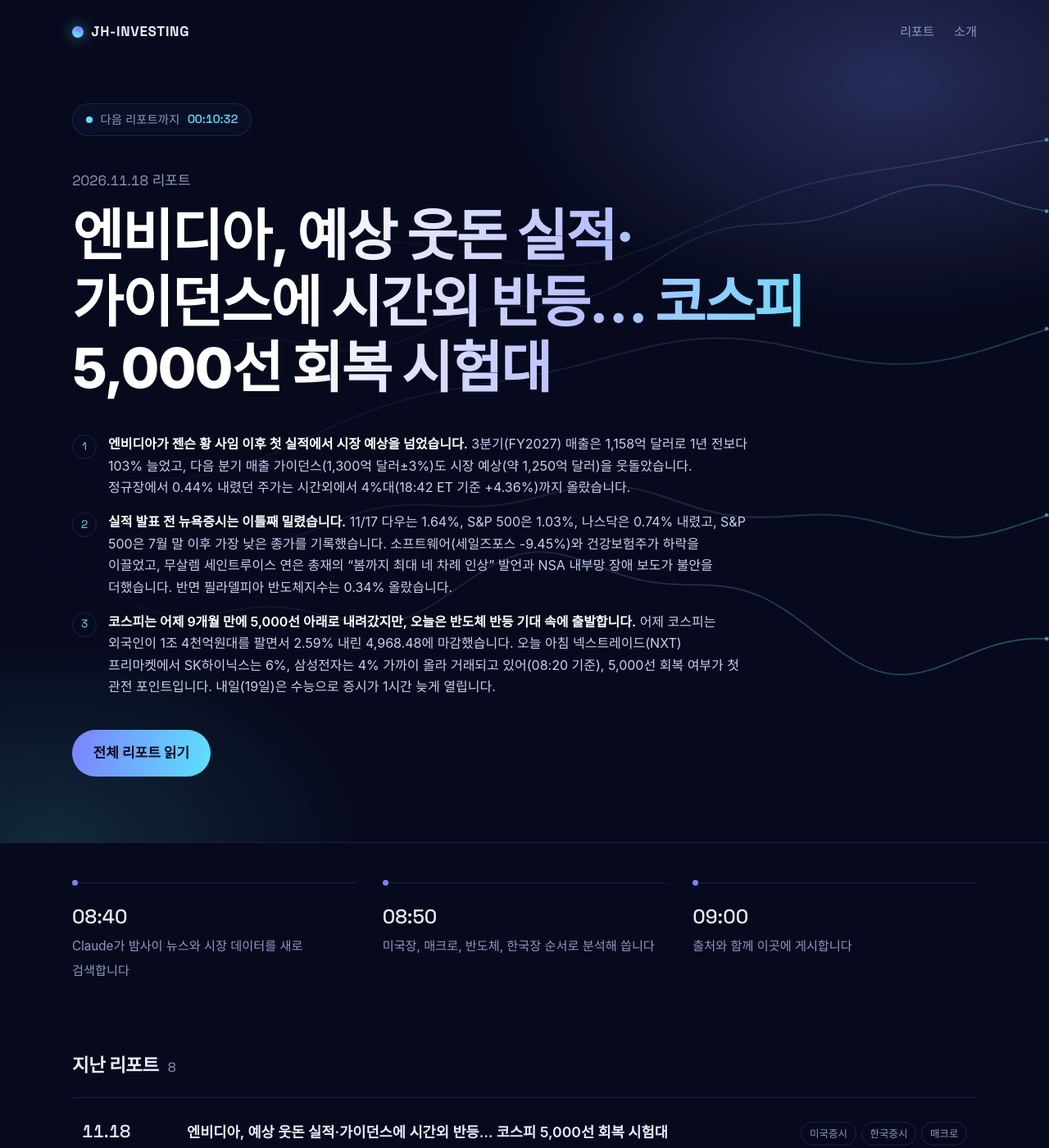
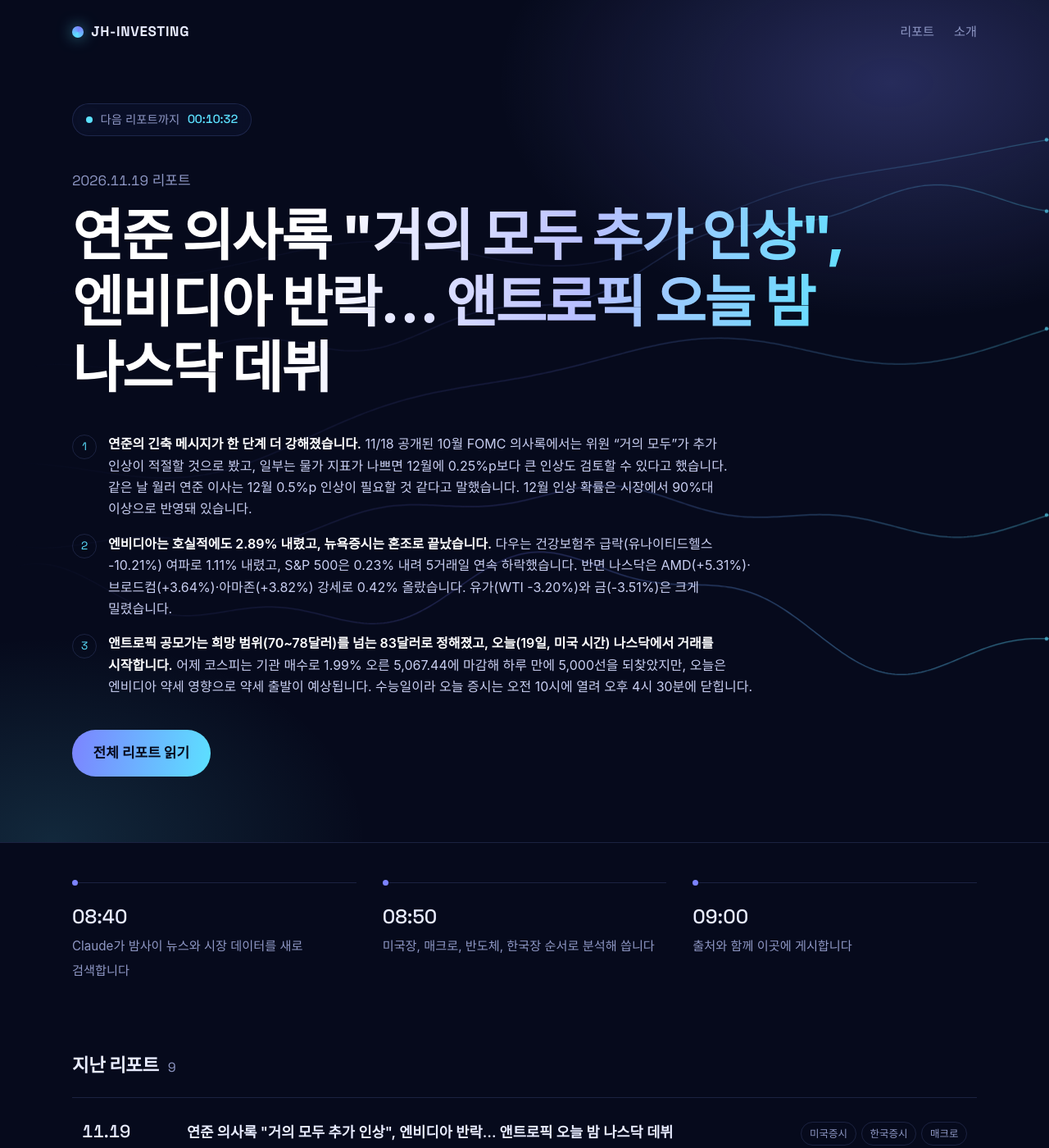
Before and after one commit to jaehun-py0/JH-INVESTING, a Jekyll site: the page built from index.md, in a window 1280 px wide and 1400 px high. Shown: the whole window at 82% size. Built offline with Jekyll 4.4.1, drawn with Linux system fonts in a browser that asks for light colours; some web fonts are replaced; part of the change alters nothing that is shown.

Commit message:
report: 2026-11-19 데일리 마켓 리포트
Co-Authored-By: Claude Opus 5.5 <noreply@anthropic.com>
Claude-Session: https://claude.ai/code/session_01NYfSVZjEMouPwrV59U4kM3

```diff
--- a/_data/glossary.yml
+++ b/_data/glossary.yml
@@ -155,3 +155,12 @@
   desc: 매출에서 제품을 만드는 데 든 직접 비용을 빼고 남은 이익이 매출에서 차지하는 비율입니다. 높을수록 제품을 비싸게 팔거나 싸게 만든다는 뜻으로, 기업의 가격 경쟁력을 보여줍니다.
 - term: NAHB 주택시장지수
   desc: 미국 주택건설업협회(NAHB)가 건설업체를 설문해 매달 내는 주택 경기 지표입니다. 50보다 낮으면 주택시장 여건이 나쁘다고 보는 업체가 많다는 뜻입니다.
+- term: 주택착공
+  desc: 실제로 공사를 시작한 새 주택의 수입니다. 미국 상무부가 매달 발표하며, 주택 경기와 건설 투자의 흐름을 보여줍니다.
+- term: 건축허가
+  desc: 새 주택을 지어도 된다는 허가를 받은 건수입니다. 허가 뒤에 착공이 이어지기 때문에 몇 달 뒤 주택 경기를 미리 보여주는 지표로 쓰입니다.
+- term: 200일 이동평균선
+  desc: 최근 200거래일 종가의 평균을 이은 선으로, 장기 추세를 보여줍니다. 지수가 이 선 아래로 내려가면 장기 흐름이 약해졌다는 신호로 받아들이는 투자자가 많습니다.
+- term: MMF
+  aliases: [머니마켓펀드]
+  desc: 만기가 짧은 국공채·예금 등에 투자해 언제든 넣고 뺄 수 있는 펀드입니다. 주식 투자를 쉬는 동안 돈을 잠시 맡겨두는 곳으로 많이 쓰입니다.
--- /dev/null
+++ b/_posts/2026-11-19-daily-market-report.md
@@ -0,0 +1,186 @@
+---
+layout: post
+title: "[데일리 마켓] 2026.11.19(목) — 연준 의사록 \"거의 모두 추가 인상\", 엔비디아 반락… 앤트로픽 오늘 밤 나스닥 데뷔"
+date: 2026-11-19 09:00:00 +0900
+categories: [daily-report]
+tags: [미국증시, 한국증시, 매크로, 연준, 엔비디아, 반도체, 앤트로픽]
+---
+
+## 오늘의 3줄 요약
+
+1. **연준의 긴축 메시지가 한 단계 더 강해졌습니다.** 11/18 공개된 10월 FOMC 의사록에서는 위원 "거의 모두"가 추가 인상이 적절할 것으로 봤고, 일부는 물가 지표가 나쁘면 12월에 0.25%p보다 큰 인상도 검토할 수 있다고 했습니다. 같은 날 월러 연준 이사는 12월 0.5%p 인상이 필요할 것 같다고 말했습니다. 12월 인상 확률은 시장에서 90%대 이상으로 반영돼 있습니다.
+2. **엔비디아는 호실적에도 2.89% 내렸고, 뉴욕증시는 혼조로 끝났습니다.** 다우는 건강보험주 급락(유나이티드헬스 -10.21%) 여파로 1.11% 내렸고, S&P 500은 0.23% 내려 5거래일 연속 하락했습니다. 반면 나스닥은 AMD(+5.31%)·브로드컴(+3.64%)·아마존(+3.82%) 강세로 0.42% 올랐습니다. 유가(WTI -3.20%)와 금(-3.51%)은 크게 밀렸습니다.
+3. **앤트로픽 공모가는 희망 범위(70~78달러)를 넘는 83달러로 정해졌고, 오늘(19일, 미국 시간) 나스닥에서 거래를 시작합니다.** 어제 코스피는 기관 매수로 1.99% 오른 5,067.44에 마감해 하루 만에 5,000선을 되찾았지만, 오늘은 엔비디아 약세 영향으로 약세 출발이 예상됩니다. 수능일이라 오늘 증시는 오전 10시에 열려 오후 4시 30분에 닫힙니다.
+
+---
+
+## 1. 미국 증시 마감 (11/18 뉴욕 종가)
+
+| 지수 | 종가 | 등락 | 등락률 |
+|---|---:|---:|---:|
+| S&P 500 | 7,323.63 | -16.90 | -0.23% |
+| 나스닥 종합 | 24,429.89 | +101.51 | +0.42% |
+| 다우존스 | 50,198.17 | -561.25 | -1.11% |
+| 러셀 2000 | 2,716.22 | - | +0.53% |
+| 나스닥 100 | 27,116.26 | - | +0.42% |
+| 필라델피아 반도체지수 | 확인 불가 | - | +0.10% |
+| VIX | 24.56 | - | -3.53% |
+
+*S&P 500·다우는 모틀리풀·퍼블릭타임스·아시아경제 기준입니다. 더페어·톱스타뉴스는 S&P 500 7,321.18(-0.27%), 다우 50,197.78(-561.64)로 전해 소폭 차이가 있습니다. 러셀 2000·나스닥 100·VIX는 톱스타뉴스 기준입니다. 필라델피아 반도체지수 등락률은 더페어 기준이며, 이투데이는 -1.1%로 전해 방향이 엇갈립니다.*
+
+**지수별로 방향이 갈린 하루였습니다.** S&P 500은 5거래일 연속 하락해 6월 이후 가장 긴 연속 하락을 기록했고, 200일 이동평균선 아래에서 마감했습니다(모틀리풀). 이번 주 들어 S&P 500은 3.91%, 다우는 4.36% 내렸습니다(더페어). 다우는 이틀 동안 1,400포인트 넘게 빠졌습니다. 다만 나스닥과 러셀 2000이 오른 만큼, 매도가 시장 전체로 번졌던 전날과 달리 업종별로 차별화된 장으로 해석됩니다.
+
+**업종**: 에너지 업종이 유가 급락으로 3% 가까이 내려 가장 약했고(셰브론 -4.74%), 건강보험주가 이끈 헬스케어도 부진했습니다. 산업재(+0.62%)와 경기소비재(+0.39%)는 올랐고, 커뮤니케이션(-0.81%)은 내렸습니다(모틀리풀).
+
+**장중 흐름**: 오전에 월러 이사의 0.5%p 인상 발언이 나오자 금리와 달러가 오르고 주가가 밀렸습니다(뉴스퀵 헤드라인). 오후 2시(ET) 의사록 공개 뒤에는 달러인덱스가 19개월 만의 최고치로 올랐습니다(모틀리풀). 그런데도 장기 금리는 오히려 내렸는데, 성장 둔화 우려와 위험 회피 수요가 함께 작용한 것으로 보입니다.
+
+**경제지표: 주택착공은 반등, 건축허가는 급감**
+
+- 10월 주택착공 건수는 연율 130만 9천 건으로 전월보다 9.9% 늘어 시장 예상(127만 건)을 웃돌았습니다.
+- 반면 앞으로의 착공을 보여주는 건축허가는 129만 5천 건으로 7.4% 줄어, 2020년 이후 가장 낮은 수준으로 전해졌습니다. 예상치는 138만 건이었습니다.
+- 위 수치는 데일리이코노믹스(AI 보조 뉴스레터) 집계로, 원자료(미 상무부)는 오늘 직접 확인하지 못했습니다. 전날 NAHB 주택시장지수(25)와 함께 보면, 10년물 5%대 금리가 주택 경기를 누르고 있다는 해석이 힘을 얻습니다.
+
+**눈에 띈 종목**
+
+- 🔻 **엔비디아 -2.89%(150.96달러)**: 실적 발표 직후 시간외와 프리마켓에서는 올랐지만, 정규장이 열린 뒤 상승분을 모두 반납했습니다. 숫자보다 젠슨 황 전 CEO 사임을 둘러싼 리더십 불확실성이 주가를 누른 것으로 보는 보도가 많았습니다(더페어·시대). 장중 고가는 159.70달러였습니다.
+- 🔻 **건강보험**: 휴매나 -13.04%, 유나이티드헬스 -10.21%, 엘리번스 -7.63%, 센틴 -7.06%. 메디케어 어드밴티지 감사를 2018년분까지 넓히는 미 메디케어·메디케이드서비스센터(CMS)의 규칙안이 이틀째 악재로 작용했습니다. 규칙안은 19일 연방관보에 실릴 예정입니다(스톡타이탄).
+- 🔺 **AI 관련 일부 강세**: AMD +5.31%, 브로드컴 +3.64%, 아마존 +3.82%, 알파벳 +0.80%. 브로드컴·아마존·알파벳은 앤트로픽과 사업 관계가 있어 상장 기대가 반영됐다는 분석이 나왔습니다(CNBC, 스톡타이탄 인용). 반면 퀄컴(-4.12%), 코어위브(-4.13%), 마이크론(-1.00%)은 내렸습니다.
+- 🔺 **유통 실적**: TJX +8.04%(3분기 기존점 매출 +4%, 가이던스 상향), 타깃 +3.99%(매출 271억 달러로 7.1% 증가, 연간 매출 전망 상향). 로우스는 영업이익률 전망을 약 11.1%로 조금 낮췄고, 주가 등락은 확인하지 못했습니다. 타깃·로우스의 이익에는 관세 환급분이 포함됐습니다.
+- 🔺 **팔로알토네트웍스**: 정규장에서 9.90% 오른 뒤, 장 마감 후 1분기(FY2027) 매출 34억 4천만 달러(+39%)와 연간 매출 전망 상향(145억 2천만~145억 7천만 달러)을 발표했습니다. 시간외 상승 폭은 시점에 따라 6.51%(스톡타이탄)~11.13%(더페어)로 보도됐습니다. 45억 달러 규모의 어플라이드 컴퓨트 인수(전액 주식)도 함께 발표했습니다.
+
+## 2. 세계 경제·매크로
+
+| 지표 | 수준 | 변동 | 기준 |
+|---|---:|---:|---|
+| 미 국채 2년물 | 4.81% | -0.4bp | 11/18 뉴욕 (데일리이코노믹스) |
+| 미 국채 10년물 | 5.07% | -3.7bp | 11/18 뉴욕 (더페어) |
+| 달러인덱스(DXY) | 확인 불가 | 19개월 최고 | 11/18 뉴욕 (모틀리풀) |
+| 원/달러 환율 | 1,333.0원 | -5.2원 | 11/18 서울 15:30 (뉴시스) |
+| WTI (12월물) | $83.26 | -3.20% | 11/18 뉴욕 (퍼블릭타임스) |
+| 브렌트유 (1월물) | $91.95 | -1.28% | 11/18 뉴욕 (퍼블릭타임스) |
+| 금 (12월물) | $3,728.57 | -3.51% | 11/18 뉴욕 (더페어) |
+| 비트코인 | 약 $62,500 | -2.87% | 11/18 뉴욕 장 마감 무렵 (더페어) |
+
+*10년물 하락 폭은 데일리이코노믹스 -4.9bp, 모틀리풀 -2bp(5.10%)로 출처마다 다릅니다. 2년물은 의사록 공개 전 시점 기준 4.79%(벤징가, 옵션스파일럿 인용)라는 보도도 있습니다. 달러인덱스는 수준을 확인하지 못했습니다. WTI는 더페어가 1월물 82.11달러(-3.00%)로 전해 월물 차이가 있습니다. 비트코인은 모틀리풀 기준 62,592달러(-3.6%)입니다.*
+
+**10월 FOMC 의사록: "추가 인상"이 기본 시나리오**
+
+10월 27~28일 회의에서 연준은 기준금리를 3.75~4.00%로 동결했지만, 쿡 이사와 해맥 클리블랜드 연은 총재는 0.25%p 인상을 주장하며 반대했습니다. 의사록의 핵심은 다음과 같습니다(의사록 원문은 오늘 직접 열람하지 못해 옵션스파일럿·더페어·스톡타이탄 보도를 기준으로 정리했습니다).
+
+- 위원 거의 모두가 추가 인상이 적절할 가능성이 높다고 봤습니다. 동결 결정이 "아슬아슬한 판단(a close call)"이었다는 의견도 있었습니다.
+- 몇몇 위원은 물가 지표가 좋지 않으면 12월에 0.25%p보다 큰 폭의 인상을 검토할 수 있다고 했습니다.
+- 많은 위원이 AI 인프라 투자 붐을 물가 상승 위험 요인으로 꼽았고, 대부분은 AI 관련 부채가 빠르게 늘고 자금 조달 구조가 불투명해지고 있다고 지적했습니다. 연준 실무진은 AI 기업 간 순환 거래와 장부 밖 리스 약정이 손실을 키울 수 있다고 경고했습니다.
+- 의사록이 AI 투자를 물가와 금융안정 양쪽의 위험으로 동시에 언급한 점은, AI 테마주에 대한 밸류에이션 부담을 키우는 요인으로 해석될 수 있습니다.
+
+**연준 인사와 금리 기대**
+
+- 월러 이사는 CNBC 인터뷰에서 12월 회의(8~9일)에서 0.5%p 인상이 필요할 것 같다고 말했습니다. 물가 상승이 넓게 퍼지는 점을 크게 걱정한다는 취지였습니다.
+- CME FedWatch 기준 12월 인상 확률은 더페어 약 95%, 퍼블릭타임스 92.7%, 데일리이코노믹스 100%로 집계 시점마다 다릅니다. 0.5%p 인상 확률은 8.3%로 하루 새 5.2%p 올랐다는 집계가 있습니다(데일리이코노믹스).
+
+**원자재·환율**
+
+- **유가**: 공급 과잉 우려에 WTI가 3% 넘게 내려 약 3개월 만의 저점으로 밀렸습니다(퍼블릭타임스). 전날 이란발 긴장으로 소폭 반등한 흐름을 하루 만에 되돌렸습니다.
+- **금·은·구리**: 금은 3.51%, 은은 5.02%, 구리는 5.22% 급락했습니다(더페어). CNBC는 현물 금이 1년여 만의 최저 수준으로 내려갔다고 전했는데, 12월 인상 기대와 달러 강세가 무게를 더한 것으로 보입니다.
+- **원/달러**: 어제 서울 외환시장에서 원화는 5.2원 강세를 보였지만, 간밤 달러가 19개월 최고치로 오른 만큼 오늘은 원화 약세 압력이 생길 수 있습니다.
+- **비트코인**: 6만 2천 달러대로 밀리며 하락세를 이어갔습니다.
+
+**ECB·BOJ·한국은행**
+
+- 오늘 검색에서 ECB·BOJ·한국은행의 새로운 결정이나 주요 발언은 확인되지 않았습니다. 라가르드 ECB 총재는 19·20일 연설이 예정돼 있고, 일본 10월 소비자물가는 20일 아침에 나옵니다.
+
+## 3. 주요 섹터·이슈
+
+### 앤트로픽 IPO: 공모가 83달러, 희망 범위 상단 위
+
+- 앤트로픽(본 리포트를 작성하는 AI인 Claude의 개발사)은 공모가를 주당 83달러로 정했습니다(CNBC, 소식통 인용). 처음 제시한 희망 범위(70~78달러)는 물론, 블룸버그가 전한 수정 범위(80~85달러)의 중간 이상입니다. 데일리헤럴드는 이 가격 기준 기업가치를 약 1조 5천억 달러로 전했습니다.
+- 더페어는 공모 규모를 약 665억 달러로 추산했고, 이와 별도로 공급사들이 공모가로 260억 달러어치를 인수하는 사모 배정이 있습니다. 거래는 19일(미국 시간) 나스닥에서 'ANT'라는 종목 코드로 시작됩니다.
+- **의미**: 엔비디아가 호실적에도 하락한 날 앤트로픽 공모가가 높게 정해진 것은, 시장이 AI 투자 자체보다 개별 기업의 성장성·지배구조를 더 꼼꼼히 가리기 시작했다는 신호로 볼 수 있습니다. 첫날 주가 흐름이 AI 테마 전반의 심리에 영향을 줄 가능성이 있습니다. 국내 증권가에서는 상장이 순조로우면 AI 투자심리가 살아나고, 10월 이후 이어진 외국인 매도가 누그러질 수 있다는 분석이 나왔습니다(키움증권, 아시아경제·이투데이 인용). 외국인 매도의 일부가 공모 참여 자금 마련 목적이었을 수 있다는 해석도 있습니다.
+
+### 메모리 반도체: HBM4 가격 최대 2.7배, 업황은 여전히 공급자 우위
+
+- 트렌드포스는 11/18 한국 로드쇼에서 내년 HBM4 가격을 기가비트당 3~5.5달러로 제시했습니다. 올해(2.05달러)보다 약 1.5~2.7배 높은 수준입니다. HBM4E는 5달러 이상에서 논의되고 있다고 합니다(서울경제).
+- 삼성전자·SK하이닉스·마이크론의 D램 웨이퍼 투입 중 HBM 비중은 올해 23%에서 내년 약 30%로 커질 전망입니다. HBM은 같은 용량을 만드는 데 일반 D램보다 웨이퍼가 3~4배 들기 때문에, 일반 D램 공급도 빠듯해지는 구조입니다.
+- 일반 D램 평균 판매가격은 4분기 10~15%, 내년 1분기 5~10%, 2분기 3~8% 오른 뒤 하반기에는 0~5%로 상승세가 둔해질 것으로 봤습니다. 가격 상승이 이어지지만 폭은 점차 줄어드는 그림이어서, 시장이 '고점 이후'를 미리 반영하는 이유 중 하나로 해석됩니다.
+- 한편 미국 법원은 삼성전자·SK하이닉스·마이크론이 D램 가격 담합 소송을 기각해 달라고 낸 신청을 받아들이지 않았습니다(트렌드포스, 11/16). 당장 실적에 영향을 주는 사안은 아니지만 법적 불확실성으로 남습니다.
+- **한국 반도체주 영향**: 엔비디아 하락(-2.89%)과 마이크론 약세(-1.00%)는 오늘 삼성전자·SK하이닉스에 부담입니다. 반면 HBM 가격 전망 상향과 AMD·브로드컴 강세는 AI 반도체 수요가 꺾이지 않았다는 근거로 읽힐 수 있어, 장중 방향이 엇갈릴 가능성이 있습니다.
+
+### 헬스케어: 정책 리스크가 업종 전체를 흔들다
+
+- CMS의 메디케어 어드밴티지 감사 확대안은 2027~2036년 902억 달러 환수를 담고 있습니다(스톡타이탄). 의견 수렴은 2027년 1월 19일까지입니다. 이틀 연속 급락으로 건강보험주는 다우 지수 하락의 주요 원인이 됐습니다. 머크(-3.92%), 암젠(-3.07%) 등 제약주도 함께 약했습니다.
+
+## 4. 한국 증시 체크포인트
+
+| 지수 | 11/18 종가 | 등락 |
+|---|---:|---:|
+| 코스피 | 5,067.44 | +98.96 (+1.99%) |
+| 코스닥 | 662.81 | +12.75 (+1.96%) |
+
+*파이낸셜뉴스·국제뉴스·톱스타뉴스·이투데이가 같은 값을 전했습니다.*
+
+**전일(11/18) 마감 요약**
+
+- 코스피는 2.62% 오른 5,098.82로 출발해 장중 5,133.14까지 올랐다가, 외국인 매도에 4,943.17까지 밀린 뒤 기관 매수로 다시 반등했습니다. 4거래일 연속 하락을 끊고 하루 만에 5,000선을 되찾았습니다.
+- **수급(코스피)**: 외국인 -3,273억원, 기관 +5,116억원(금융투자 +3,189억원, 투신 +2,213억원, 연기금 +660억원), 개인 -6,379억원(파이낸셜뉴스). 톱스타뉴스 집계(외국인 -3,274억, 기관 +5,118억, 개인 -6,380억)와 거의 같습니다. 외국인 순매도 중 반도체가 약 2,340억원이었습니다(이투데이).
+- **수급(코스닥)**: 확인 불가
+- **삼성전자** 194,700원(+2.31%), **SK하이닉스** 1,144,000원(+4.19%), **삼성전기** 810,000원(+7.43%). 삼성생명(+5.37%), 현대차(+3.09%)도 강했고, 삼성바이오로직스(-3.39%)는 내렸습니다. 코스닥에서는 레인보우로보틱스(+20.06%), 로보티즈(+13.24%) 등 로봇주가 급등했습니다.
+- 대형주(+2.15%)가 중형주(+0.41%)·소형주(+0.15%)보다 훨씬 많이 올라, 반등이 대형주에 집중됐습니다. 개인은 4거래일 만에 순매도로 돌아섰고 머니마켓펀드(MMF)로 자금이 옮겨가는 모습이 나타났다는 보도가 있습니다(뉴스1).
+
+**오늘(11/19) 볼 것**
+
+- **수능일 단축 운영**: 정규장은 오전 10시~오후 4시 30분으로 1시간씩 늦춰지고, 넥스트레이드 프리마켓은 열리지 않습니다.
+- **약세 출발 가능성**: 증권가는 엔비디아 하락과 연준의 매파 신호를 이유로 약세 출발을 예상합니다(아시아경제·이투데이). 코스피200 야간선물과 MSCI 한국 ETF(EWY)의 간밤 등락은 확인 불가입니다. 반도체지수가 출처에 따라 보합~약세로 엇갈려, 장 초반 반도체주의 방향이 지수를 좌우할 것으로 보입니다.
+- **외국인 매도의 강도**: 외국인은 10월 이후 코스피에서 약 31조원을 순매도했고, 이 중 약 24조원이 반도체였습니다. 다만 11월 하루 평균 약 1조 1천억원이던 순매도가 어제 3천억원대로 줄었습니다(아시아경제). 매도 축소가 이어지는지가 5,000선 유지의 관건입니다.
+- **환율**: 간밤 달러 강세로 원화가 약세로 출발할 가능성이 있습니다. 1,330원대 후반을 넘어서면 외국인 수급에 부담이 될 수 있습니다.
+- **앤트로픽 상장 대기**: 상장은 오늘 밤(KST) 진행돼 한국장 마감 이후에 결과가 나옵니다. 장중에는 AI 인프라·데이터센터 관련주에 기대감이 먼저 반영될 수 있습니다.
+- **주목 업종**: 반도체·HBM 밸류체인, 기판(삼성전기), 로봇, 보험·금융, 정유(유가 급락 영향)
+
+## 5. 오늘·이번 주 일정 (KST)
+
+| 일시 | 이벤트 |
+|---|---|
+| 11/19(목) 09:30 | 호주 10월 고용 |
+| **11/19(목) 10:00~16:30** | **수능일: 한국 증시 1시간 늦게 개장·마감, NXT 프리마켓 휴장** |
+| 11/19(목) 장중 | 미국 연준 해맥·굴스비·폴슨 총재, ECB 라가르드 총재 발언 (구체적 시각 확인 불가) |
+| **11/19(목) 22:30** | **미국 신규 실업수당 청구건수** (예상 19만 7천 건, 이전 20만 건) |
+| 11/19(목, 미국) | 월마트 3분기 실적 (발표 시각은 출처마다 장 전·장 후로 엇갈림) |
+| **11/19(목, 미국)** | **앤트로픽 나스닥 상장(ANT), 공모가 83달러** |
+| 11/19(목, 미국) | CMS 메디케어 어드밴티지 감사 규칙안 연방관보 게재 |
+| 11/20(금) 08:30 | 일본 10월 소비자물가(CPI) |
+| 11/20(금) 10:00 | 중국 11월 대출우대금리(LPR) |
+| 11/20(금) 16:00 | 영국 10월 소매판매 |
+| 11/20(금) | ECB 라가르드·치폴로네 발언, 영국·EU 정상회의 |
+| 11/21(토) 00:00 | 미국 미시간대 11월 소비자심리지수 |
+| 12/9(수, 미국) | FOMC 정례회의 결과 (KST 12/10 새벽) |
+
+*일정은 뉴스퀵 주간 일정(11/13 게재)과 파이낸스캘린더 기준입니다. 이투데이는 미·중·러 정상이 19일 선전에서 만날 것이라고 보도했는데, 다른 출처로는 확인하지 못했습니다.*
+
+---
+
+## 출처
+
+- [Closing Look — Wednesday, November 18, 2026 (CappNotes)](https://cappnotes.substack.com/p/closing-look-wednesday-november-18)
+- [Stock Market Today Live, November 18, 2026 (StockTitan)](https://www.stocktitan.net/articles/stock-market-today-live-november-18-2026)
+- [Stock Market Today, Nov. 18: S&P 500 Breaks Key Support as Fed Minutes Signal More Rate Hikes Ahead (The Motley Fool)](https://www.fool.com/coverage/stock-market-today/2026/11/18/stock-market-today-nov-18-s-and-p-500-breaks-key-support-as-fed-minutes-signal-more-rate-hikes-ahead/)
+- [Minutes of the Federal Open Market Committee, October 27-28, 2026 (Federal Reserve)](https://www.federalreserve.gov/newsevents/pressreleases/monetary20261118a.htm)
+- [Fed Minutes: "Almost All" Officials Saw More Hikes Ahead (OptionsPilot)](https://optionspilot.app/blog/fomc-minutes-october-2026-almost-all-see-further-rate-hikes-couple-floated-more-than-25-bp-ai-debt-warning-spy-straddle-vix-options-nov-18-2026)
+- [Fed Minutes Turn Hawkish as Housing Splits (Daily Economics)](https://dailyeconomics.substack.com/p/fed-minutes-turn-hawkish-as-housing)
+- [Anthropic prices IPO at $83 per share, above expected range (CNBC)](https://www.cnbc.com/2026/11/18/anthropic-ipo-ai-offering-price.html)
+- [Anthropic prices its IPO at $83 per share, valuing the AI giant at $1.5 trillion (Daily Herald)](https://www.dailyherald.com/2026/11/18/anthropic-ipo-value/)
+- [Latest HBM Prices to Jump Up to 2.7-Fold Next Year (Seoul Economic Daily)](https://en.sedaily.com/business/2026/11/19/latest-hbm-prices-to-jump-up-to-27-fold-next-year)
+- [U.S. Judge Rejects Samsung, SK hynix, Micron's DRAM Price-Fixing Dismissal Bid (TrendForce)](https://www.trendforce.com/news/2026/11/16/news-u-s-judge-rejects-samsung-sk-hynix-microns-dram-price-fixing-dismissal-bid-citing-plausible-collusion/)
+- [Newsquawk Weekly Economic Release 16th - 20th November 2026 (Newsquawk)](https://www.newsquawk.com/headlines/newsquawk-weekly-economic-release-16th---20th-november-2026)
+- [US Initial Jobless Claims: November 19, 2026 (Finance Calendar)](https://www.financecalendar.com/events/2026-11-19/)
+- [[뉴욕증시 마감] 엔비디아 반등 하루 못 가 혼조…다우 1.1%↓·S&P500 5일째 하락 (더페어)](https://www.thefairnews.co.kr/news/articleView.html?idxno=94723)
+- [미국증시 혼조마감…다우 561포인트 급락·나스닥 상승 (톱스타뉴스)](https://www.topstarnews.net/news/articleView.html?idxno=16280251)
+- [뉴욕증시 혼조세 다우 1.11%↓·나스닥 0.4%↑...국제유가 WTI 3%대 급락 (퍼블릭타임스)](https://www.public25.com/news/articleView.html?idxno=58630)
+- [엔비디아에 뛰고 외국인 매도에 밀렸다…기관이 되찾은 '오천피' (파이낸셜뉴스)](https://www.fnnews.com/news/202611181541225731)
+- [코스피 5,067.44 마감… SK하이닉스 4%대·삼성전기 7%대 강세 (국제뉴스)](https://www.gukjenews.com/news/articleView.html?idxno=3755951)
+- [[속보]원·달러 환율, 5.2원 내린 1333.0원 마감 (뉴시스)](https://www.newsis.com/view/NISX20261118_0003873523)
+- [[굿모닝 증시]엔비디아 약세…코스피 하락 출발 전망 (아시아경제)](https://view.asiae.co.kr/article/2026111908032353112)
+- [[오늘의 투자전략] 엔비디아 하락·연준 매파 발언…"코스피 약세 출발 전망" (이투데이)](https://www.etoday.co.kr/news/view/2650083)
+- [오늘 국내증시 전망…코스피 5,000선 시험대 (톱스타뉴스)](https://www.topstarnews.net/news/articleView.html?idxno=16280257)
+- [엔비디아 호실적인데 '오천피' 턱걸이…주식 계좌 걸어 잠근 개미들 (뉴스1)](https://news1.kr/finance/market-exr/6358590)
+
+---
+
+> 본 리포트는 AI가 공개된 정보를 바탕으로 작성한 참고 자료이며, 투자 권유가 아닙니다. 투자 판단과 그 결과에 대한 책임은 투자자 본인에게 있습니다.
```
